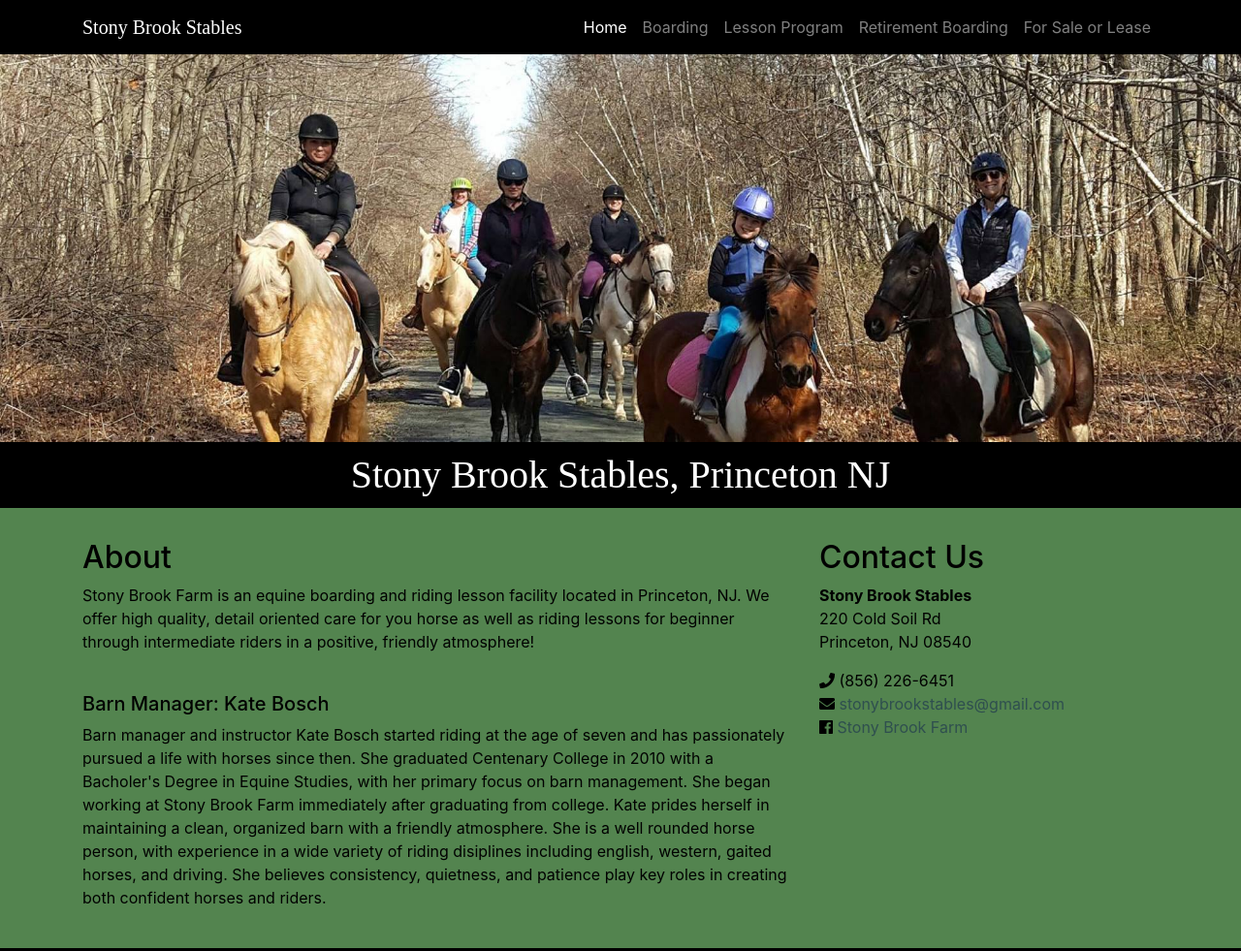
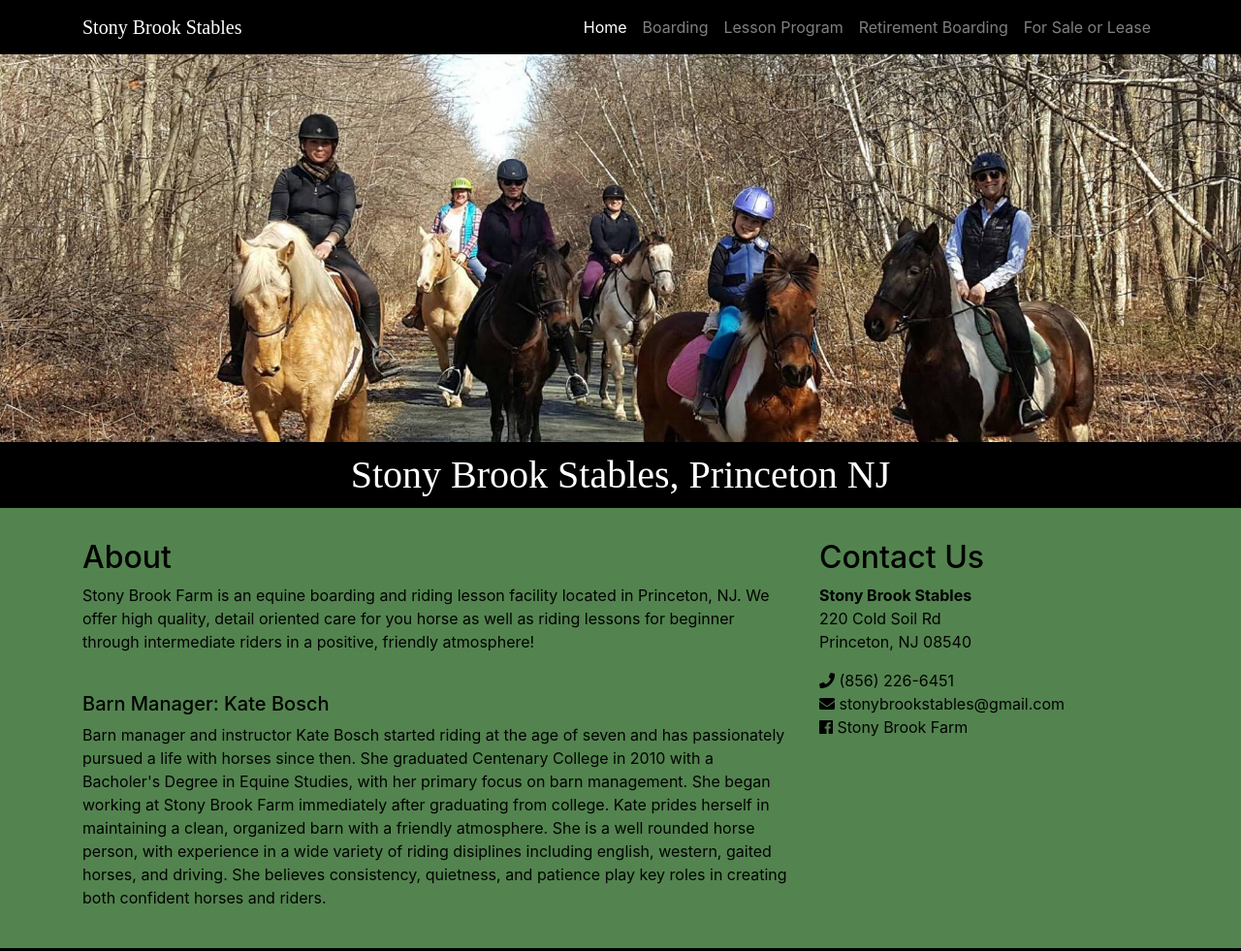
Before and after one commit to drdendi/drdendi.github.io, a website: page index.html in a window 1280 px wide. Shown: the top 981 px of the page at 97% size. Drawn offline with Linux system fonts and the light colour scheme.

Commit message:
link fix

```diff
--- a/css/business-frontpage.css
+++ b/css/business-frontpage.css
@@ -279,3 +279,6 @@
 .copyright{
     color: grey;
 }
+a:link, a:hover, a:visited{
+    color:black;
+}
```
